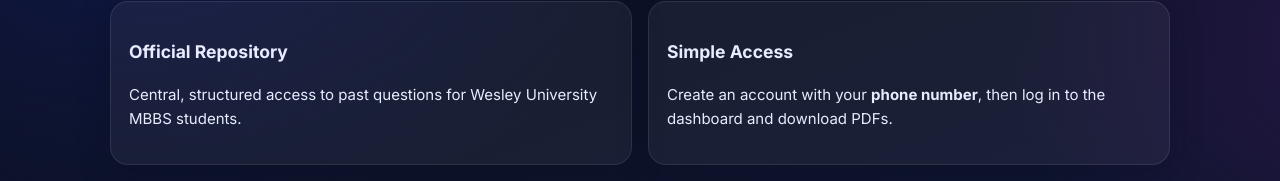
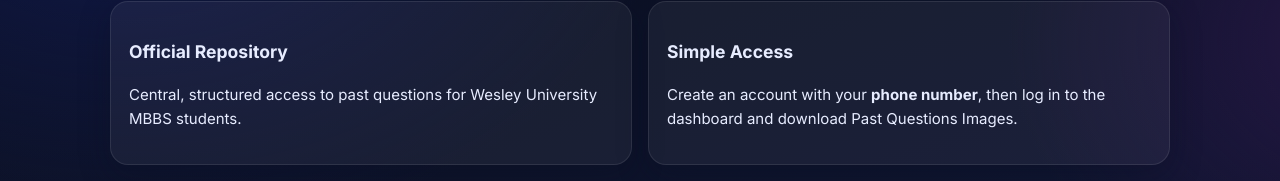
Before and after one commit to iheanachoj94-lab/MBBS, a plain HTML site: page index.html in a window 1280 px wide. Shown: the part 839-1020 px from the top of the page. Drawn offline with Linux system fonts and the light colour scheme.

Commit message:
index.html

```diff
--- a/index.html
+++ b/index.html
@@ -87,7 +87,7 @@
         </article>
         <article class="card reveal">
           <h3>Simple Access</h3>
-          <p>Create an account with your <b>phone number</b>, then log in to the dashboard and download PDFs.</p>
+          <p>Create an account with your <b>phone number</b>, then log in to the dashboard and download Past Questions Images.</p>
         </article>
       </div>
     </div>
```
